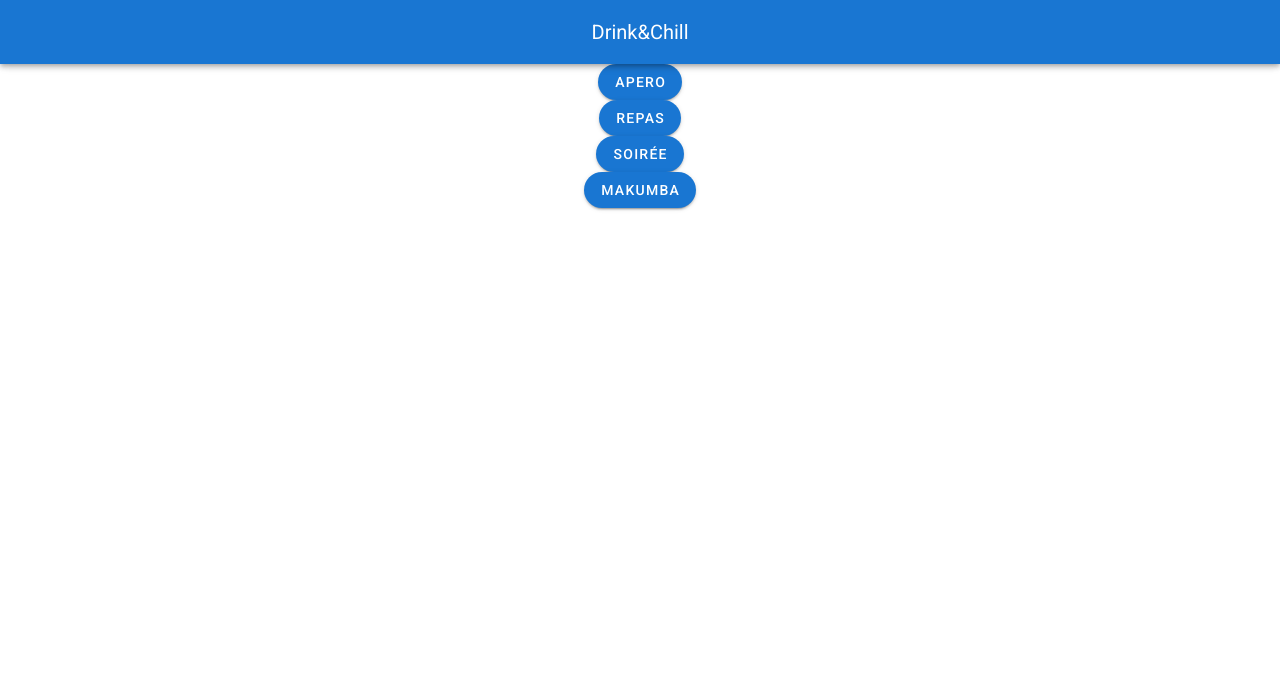
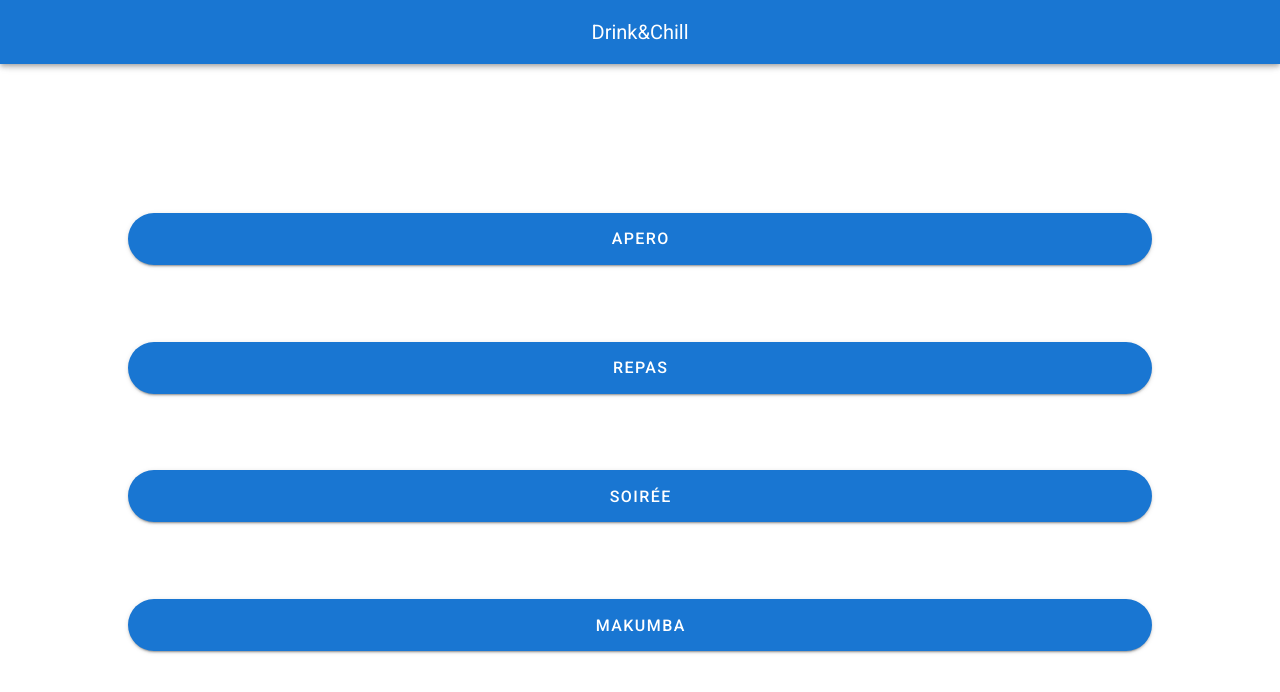
Before and after one commit to crolse/vue-app-2, a Vue app: page /#/ in a window 1280 px wide. Shown: the top 692 px of the page. Built offline with nearby package versions, Linux system fonts and the light colour scheme.

Commit message:
ajout btn

```diff
--- a/src/components/CategorieAccueil.vue
+++ b/src/components/CategorieAccueil.vue
@@ -3,7 +3,7 @@
 <template>
   <div class="categorie_accueil">
     <div class="text-center">
-      <v-btn rounded color="primary" dark>
+      <v-btn id="button" rounded color="primary" x-large>
         {{msg}}
       </v-btn>
     </div>
@@ -12,6 +12,9 @@
 
 
 <style>
+#button {
+  width: 80%;
+}
 </style>
 
 
--- a/src/views/Home.vue
+++ b/src/views/Home.vue
@@ -1,13 +1,29 @@
 <template>
   <div class="home">
-    <categorie-accueil msg="Apero" />
-    <categorie-accueil msg="Repas" />
-    <categorie-accueil msg="Soirée" />
-    <categorie-accueil msg="Makumba" />
+    <div id="container">
+      <categorie-accueil class="categorie_accueil" msg="Apero" />
+      <categorie-accueil class="categorie_accueil" msg="Repas" />
+      <categorie-accueil class="categorie_accueil" msg="Soirée" />
+      <categorie-accueil class="categorie_accueil" msg="Makumba" />
+    </div>
   </div>
 </template>
 
 <style scoped>
+.home {
+  height: 100%;
+  display: flex;
+  justify-content: center;
+  align-items: center;
+}
+#container {
+  height: 70%;
+  width: 100%;
+  display: flex;
+  flex-direction: column;
+  justify-content: space-around;
+}
+
 </style>
 
 
```
Also changed, not shown: src/components/Accueil.vue (deleted, +0 -26 lines), src/components/ListeCategorie.vue (deleted).
